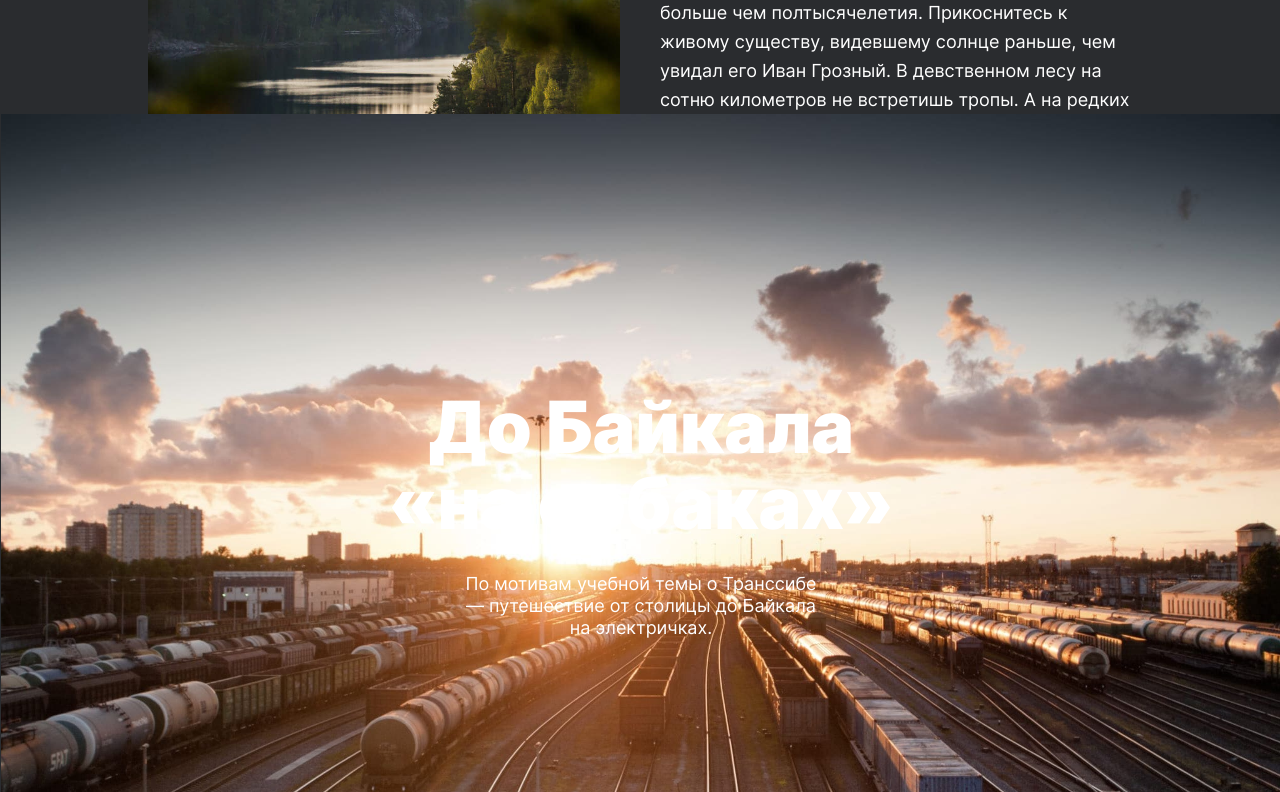
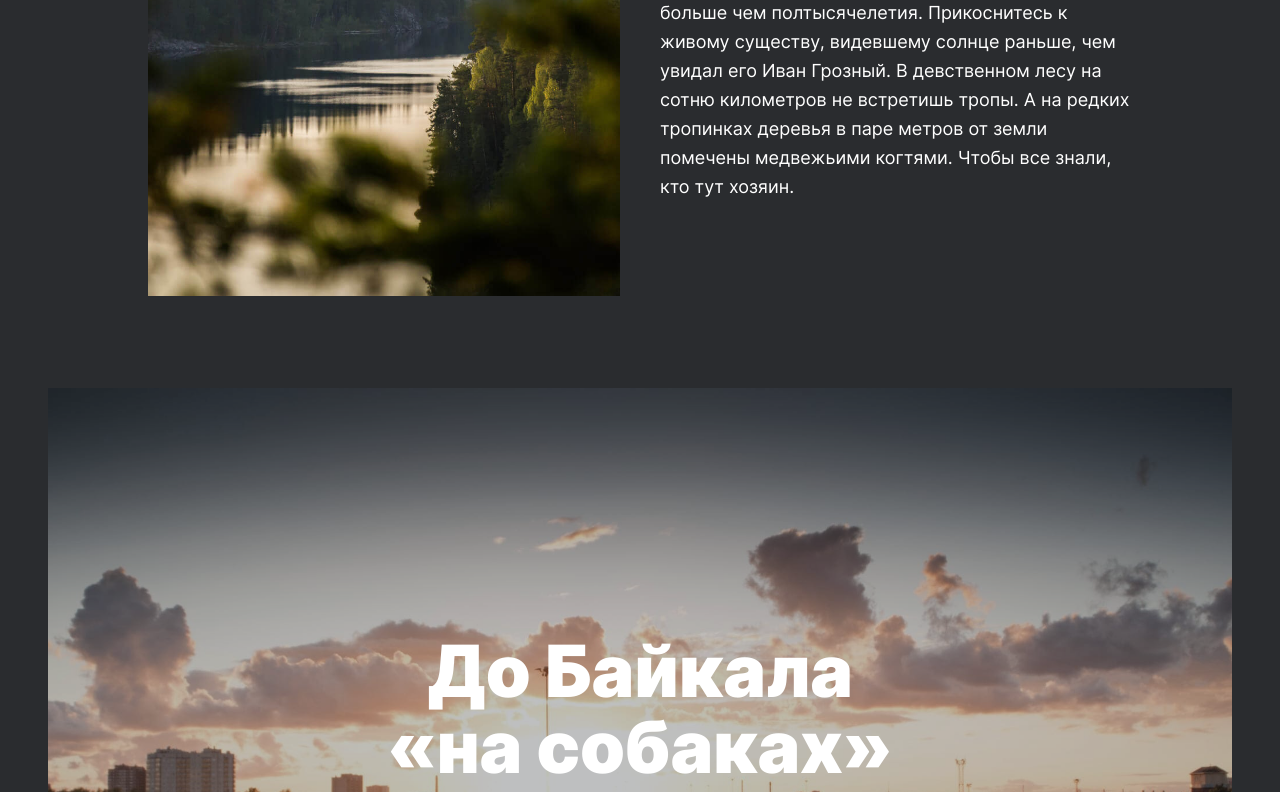
Before and after one commit to misterrian/russian-travel, a plain HTML site: page index.html in a window 1280 px wide. Shown: the part 5548-6340 px from the top of the page. Drawn offline with Linux system fonts and the light colour scheme.

Commit message:
Секция cover2

```diff
--- a/blocks/cover/__overlay/cover__overlay.css
+++ b/blocks/cover/__overlay/cover__overlay.css
@@ -1,8 +1,8 @@
 .cover__overlay {
   position: absolute;
   width: 100%;
-  /*height: 740px;*/
-  background-color: red;
+  height: 740px;
+  background-color: #2A2C2F;
   opacity: .3;
   z-index: 2;
 }
--- a/blocks/cover/cover.css
+++ b/blocks/cover/cover.css
@@ -3,5 +3,10 @@
   margin: 92px 0 92px;
   width: 100%;
   height: 740px;
-  border: red 1px solid;
+  display: flex;
+  flex-direction: column;
+  align-items: center;
+  justify-content: center;
+  text-decoration: none;
+  position: relative;
 }
--- a/index.html
+++ b/index.html
@@ -139,17 +139,13 @@
       </div>
     </section>
 
-    <section class="cover">
-      <div class="cover__link">
-        <h2 class="cover__title">До Байкала «на собаках»</h2>
-        <p class="cover__subtitle">По мотивам учебной темы о Транссибе — путешествие от столицы до Байкала на
+    <a href="https://stampsy.com/na-elektrichkakh-do-baikala" target="_blank" class="cover">
+      <h2 class="cover__title">До Байкала «на собаках»</h2>
+      <p class="cover__subtitle">По мотивам учебной темы о Транссибе — путешествие от столицы до Байкала на
           электричках.</p>
-        <div class="cover__overlay"></div>
-        <img src="images/cover-trains.jpg" alt="Электрички" class="cover__background">
-      </div>
-      <!-- a href="https://stampsy.com/na-elektrichkakh-do-baikala" target="_blank" class="cover__link">
-      </a -->
-    </section>
+      <div class="cover__overlay"></div>
+      <img src="images/cover-trains.jpg" alt="Электрички" class="cover__background">
+    </a>
   </main>
 
   <footer class="footer">
--- a/pages/index.css
+++ b/pages/index.css
@@ -43,11 +43,3 @@
 @import url(../blocks/footer/__list/footer__list.css);
 @import url(../blocks/footer/__link/footer__link.css);
 @import url(../blocks/footer/__copyright/footer__copyright.css);
-
-.cover__link {
-  display: flex;
-  flex-direction: column;
-  align-items: center;
-  justify-content: center;
-  text-decoration: none;
-}
```
